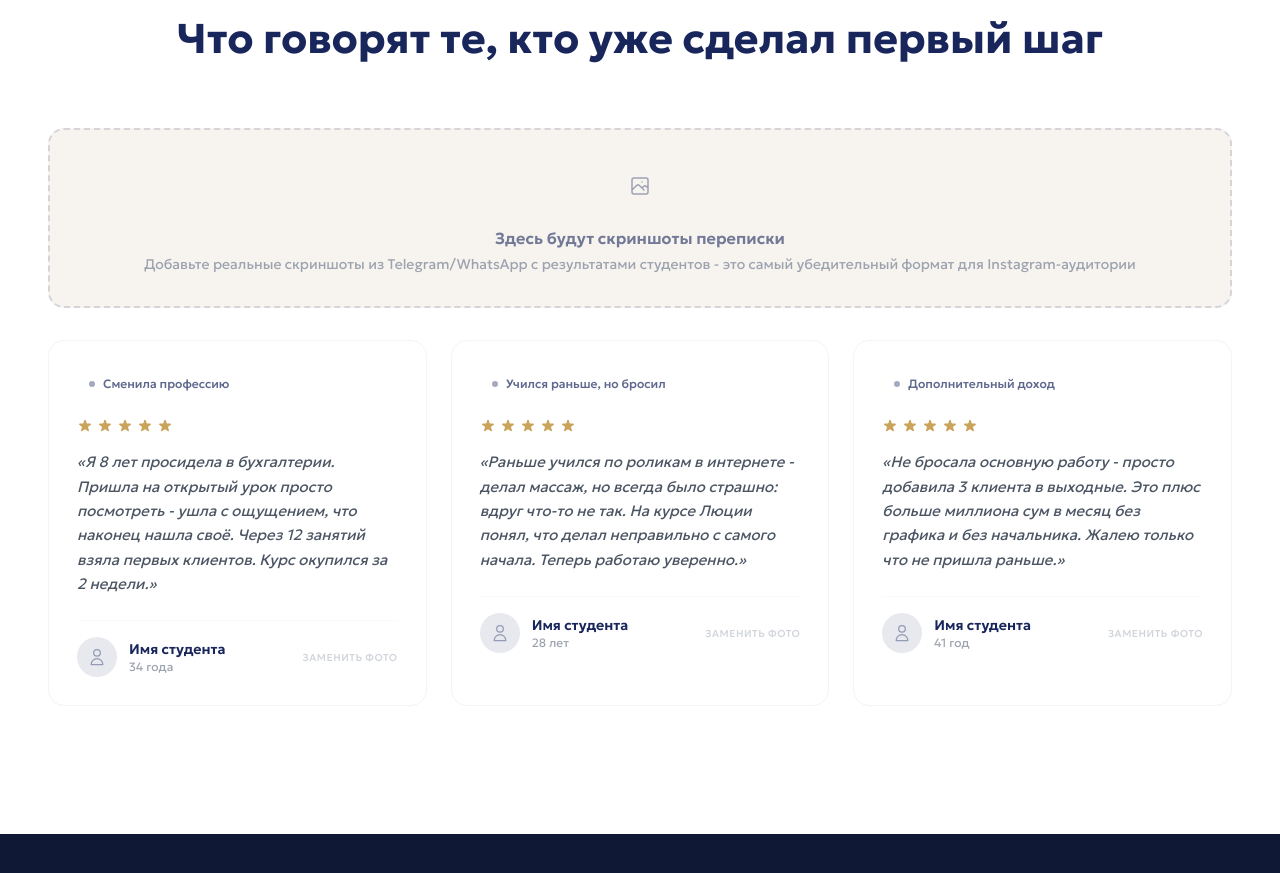
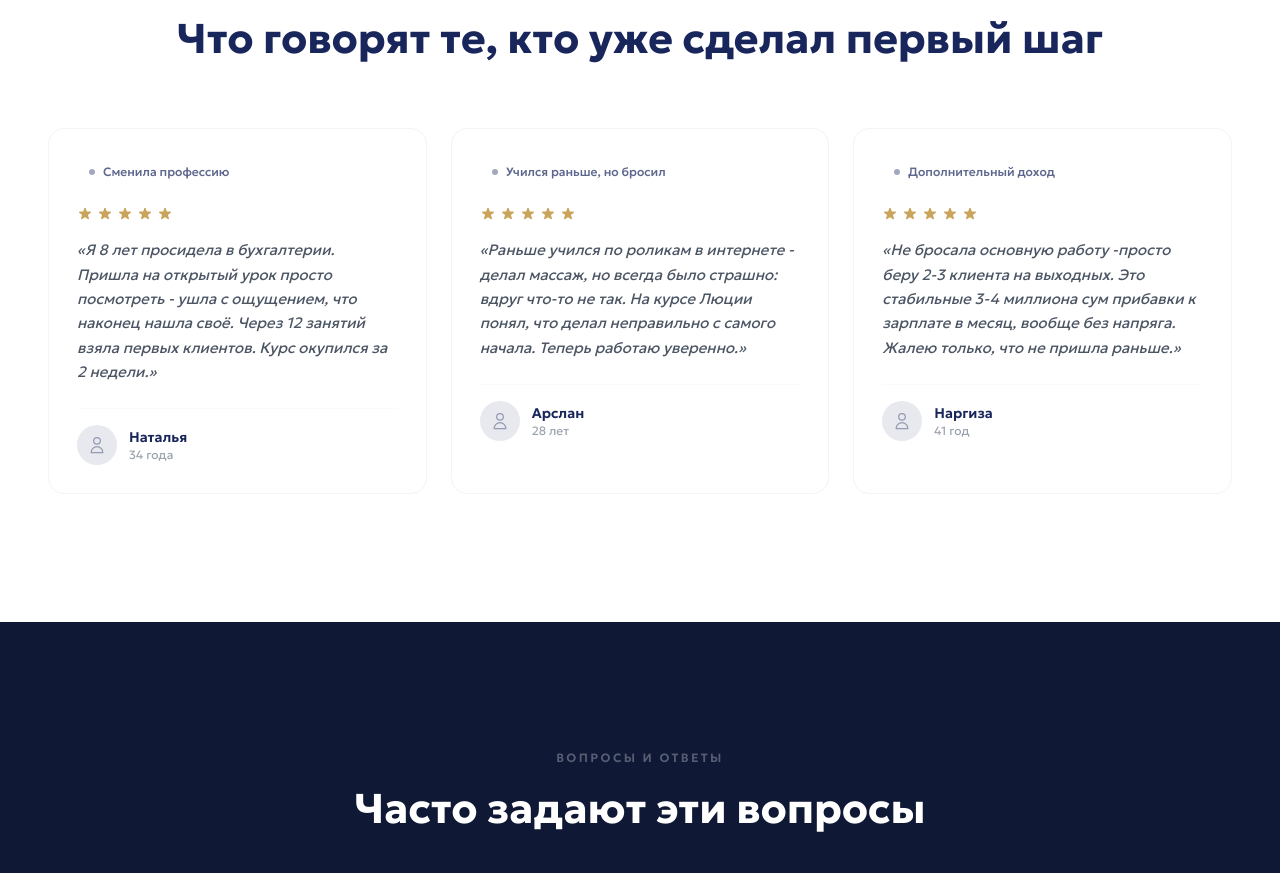
Before and after one commit to daolongfupro-prog/school-site2, a React (Vite) app: page / in a window 1280 px wide. Shown: the part 6760-7633 px from the top of the page. Built offline with nearby package versions, Linux system fonts and the light colour scheme.

Commit message:
Translations: длинные тире заменены на дефисы; FAQ, отзывы, Results обновлены

```diff
--- a/src/components/Results.jsx
+++ b/src/components/Results.jsx
@@ -134,7 +134,7 @@ export default function Results() {
           {/* Text + button */}
           <div className="text-center px-8 py-8">
             <p className="text-navy font-bold text-xl sm:text-[1.45rem] leading-snug mb-8 max-w-md mx-auto">
-              Сделайте первый шаг к доходу в 8&nbsp;000&nbsp;000 сум — запишитесь на открытый урок
+              Сделайте первый шаг к доходу в 8&nbsp;000&nbsp;000 сум - запишитесь на открытый урок
             </p>
             <a
               href={TG}
--- a/src/components/Testimonials.jsx
+++ b/src/components/Testimonials.jsx
@@ -34,9 +34,6 @@ function TestimonialCard({ item, index }) {
           <p className="text-navy font-semibold text-sm">{item.name}</p>
           <p className="text-gray-400 text-xs">{item.age}</p>
         </div>
-        <span className="ml-auto text-[10px] text-gray-300 font-medium uppercase tracking-wider">
-          {t.testimonials.replacePic}
-        </span>
       </div>
     </motion.div>
   )
@@ -70,23 +67,7 @@ export default function Testimonials() {
           </motion.h2>
         </div>
 
-        <motion.div
-          initial={{ opacity: 0, y: 20 }}
-          whileInView={{ opacity: 1, y: 0 }}
-          viewport={{ once: true }}
-          transition={{ duration: 0.5 }}
-          className="bg-cream border-2 border-dashed border-navy/15 rounded-2xl p-8 mb-8 text-center"
-        >
-          <div className="w-12 h-12 rounded-2xl bg-navy/8 flex items-center justify-center mx-auto mb-4">
-            <svg className="w-6 h-6 text-navy/40" fill="none" stroke="currentColor" viewBox="0 0 24 24">
-              <path strokeLinecap="round" strokeLinejoin="round" strokeWidth={1.5} d="M4 16l4.586-4.586a2 2 0 012.828 0L16 16m-2-2l1.586-1.586a2 2 0 012.828 0L20 14m-6-6h.01M6 20h12a2 2 0 002-2V6a2 2 0 00-2-2H6a2 2 0 00-2 2v12a2 2 0 002 2z" />
-            </svg>
-          </div>
-          <p className="text-navy/60 font-semibold mb-1">{tm.screenshotTitle}</p>
-          <p className="text-gray-400 text-sm">{tm.screenshotSub}</p>
-        </motion.div>
-
-        <div className="grid grid-cols-1 md:grid-cols-3 gap-6">
+<div className="grid grid-cols-1 md:grid-cols-3 gap-6">
           {tm.items.map((item, i) => (
             <TestimonialCard key={i} item={item} index={i} />
           ))}
--- a/src/translations.js
+++ b/src/translations.js
@@ -85,7 +85,7 @@ const translations = {
       items: [
         { num: '01', title: 'Документы, которым доверяют', text: 'Диплом об окончании курса + сертификат с указанием количества практических часов.', subtext: 'Вы получаете документы установленного образца на основании лицензии № 948101' },
         { num: '02', title: 'Навык, поставленный и закреплённый практикой', text: 'Классический массаж, как фундамент: правильная стойка, постановка рук, работа весом тела, глубокое понимание анатомии. Умение правильно провести диагностику и подобрать техники, которые точно приведут к результату.' },
-        { num: '03', title: 'Возможность работать - сразу после обучения', text: '1 сеанс — от 400 000 сум. Всего 1 клиент в день (1 час вашей работы), за 20 рабочих дней — это уже 8 000 000 сум стабильного дохода в месяц. Без начальника и выгорания. Если работать по 2 часа в день — ваш доход удвоится!', highlight: true },
+        { num: '03', title: 'Возможность работать - сразу', text: '1 сеанс -от 400 000 сум. Всего 1 клиент в день (1 час вашей работы), за 20 рабочих дней -это уже 8 000 000 сум стабильного дохода в месяц. Без начальника и выгорания. Если работать по 2 часа в день -ваш доход удвоится!', highlight: true },
       ],
       priceNum: 'от 400 000 сум',
       priceLabel: 'за один сеанс',
@@ -100,21 +100,21 @@ const translations = {
       screenshotSub: 'Добавьте реальные скриншоты из Telegram/WhatsApp с результатами студентов - это самый убедительный формат для Instagram-аудитории',
       replacePic: 'Заменить фото',
       items: [
-        { name: 'Имя студента', age: '34 года', segment: 'Сменила профессию', text: 'Я 8 лет просидела в бухгалтерии. Пришла на открытый урок просто посмотреть - ушла с ощущением, что наконец нашла своё. Через 12 занятий взяла первых клиентов. Курс окупился за 2 недели.' },
-        { name: 'Имя студента', age: '28 лет', segment: 'Учился раньше, но бросил', text: 'Раньше учился по роликам в интернете - делал массаж, но всегда было страшно: вдруг что-то не так. На курсе Люции понял, что делал неправильно с самого начала. Теперь работаю уверенно.' },
-        { name: 'Имя студента', age: '41 год', segment: 'Дополнительный доход', text: 'Не бросала основную работу - просто добавила 3 клиента в выходные. Это плюс больше миллиона сум в месяц без графика и без начальника. Жалею только что не пришла раньше.' },
+        { name: 'Наталья', age: '34 года', segment: 'Сменила профессию', text: 'Я 8 лет просидела в бухгалтерии. Пришла на открытый урок просто посмотреть - ушла с ощущением, что наконец нашла своё. Через 12 занятий взяла первых клиентов. Курс окупился за 2 недели.' },
+        { name: 'Арслан', age: '28 лет', segment: 'Учился раньше, но бросил', text: 'Раньше учился по роликам в интернете - делал массаж, но всегда было страшно: вдруг что-то не так. На курсе Люции понял, что делал неправильно с самого начала. Теперь работаю уверенно.' },
+        { name: 'Наргиза', age: '41 год', segment: 'Дополнительный доход', text: 'Не бросала основную работу -просто беру 2-3 клиента на выходных. Это стабильные 3-4 миллиона сум прибавки к зарплате в месяц, вообще без напряга. Жалею только, что не пришла раньше.' },
       ],
     },
     faq: {
       tag: 'Вопросы и ответы',
       title: 'Часто задают эти вопросы',
       items: [
-        { q: 'Можно ли прийти совсем без опыта и без медицинского образования?', a: 'Да. Именно для таких людей создан этот курс. Медицинское образование не нужно - нужны желание и готовность практиковать. Всему остальному научим с нуля.' },
+        { q: 'Можно ли прийти совсем без опыта и без медицинского образования?', a: 'Да. 80% наших учеников начинают с нуля. Медицинское образование не требуется -Люция даёт всю необходимую анатомическую базу простым и понятным языком. От вас нужно только желание практиковать.' },
         { q: 'В чём приходить на открытый урок?', a: 'В удобной одежде, в которой комфортно двигаться. Сменная обувь - по желанию. Всё остальное (масло, полотенца, кушетки) предоставляем мы.' },
         { q: 'Нужно ли брать с собой масло или инструменты?', a: 'Ничего брать не нужно. На открытом уроке все материалы предоставляет школа. На полный курс - также всё включено.' },
-        { q: 'Какой возраст подходит для обучения?', a: 'Ограничений нет. На курсе учились люди от 20 до 55 лет. Главное - физическая готовность работать руками и желание освоить профессию.' },
-        { q: 'Сколько стоит полный курс?', a: 'Стоимость и форматы обучения разбираем на открытом уроке - там же отвечаем на все вопросы лично. Запишитесь на урок, чтобы получить актуальную информацию.' },
-        { q: 'Выдают ли официальные документы?', a: 'Да. По окончании курса вы получаете диплом и сертификат с указанием количества практических часов.' },
+        { q: 'Какой возраст подходит для обучения?', a: 'Ограничений нет. У нас успешно осваивают профессию и студенты, и люди старше 50 лет, желающие сменить сферу. Главное -ваша готовность работать руками и желание учиться.' },
+        { q: 'Сколько стоит полный курс?', a: 'Мы принципиально не продаём «кота в мешке». Наша цель на открытом уроке -дать вам попробовать профессию руками. Если вы поймёте, что это ваше, мы подберём подходящий вам формат обучения и обсудим условия. Никакого давления и агрессивных продаж.' },
+        { q: 'Выдают ли официальные документы?', a: 'Да. Вы получаете официальный диплом и сертификат с указанием количества практических часов на основании нашей образовательной лицензии. Это твёрдое социальное доказательство для ваших будущих клиентов и работодателей.' },
         { q: 'Где находится школа?', a: 'г. Ташкент, Яккасарайский район, ул. Бобура 69/5.' },
       ],
     },
```
